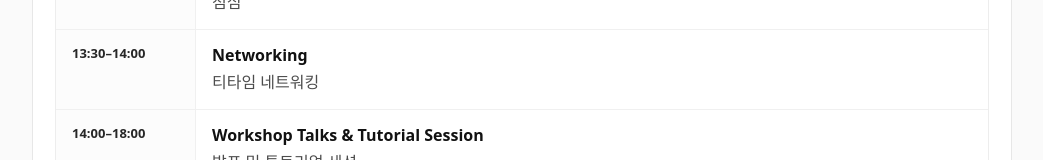
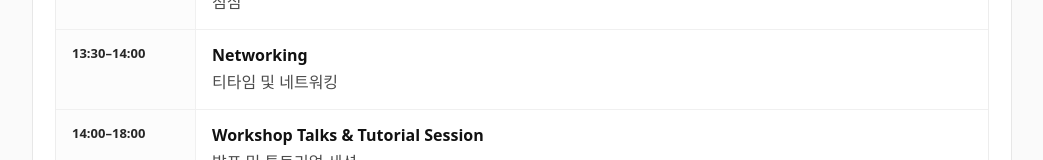
Before and after one commit to unist-cnu/unist-cnu.github.io, a React (Vite) app: page / in a window 1280 px wide. Shown: the part 741-901 px from the top of the page, without its empty margins (118-1161 px from the left). Built offline with nearby package versions, Linux system fonts and the light colour scheme.

Commit message:
Update workshop schedule

```diff
--- a/src/App.jsx
+++ b/src/App.jsx
@@ -95,9 +95,9 @@ export default function App() {
                 desc="점심"
               />
               <TimelineItem
-                time="13:30–14:00"및
+                time="13:30–14:00"
                 title="Networking"
-                desc="티타임  네트워킹"
+                desc="티타임 및 네트워킹"
               />
               <TimelineItem
                 time="14:00–18:00"
```
